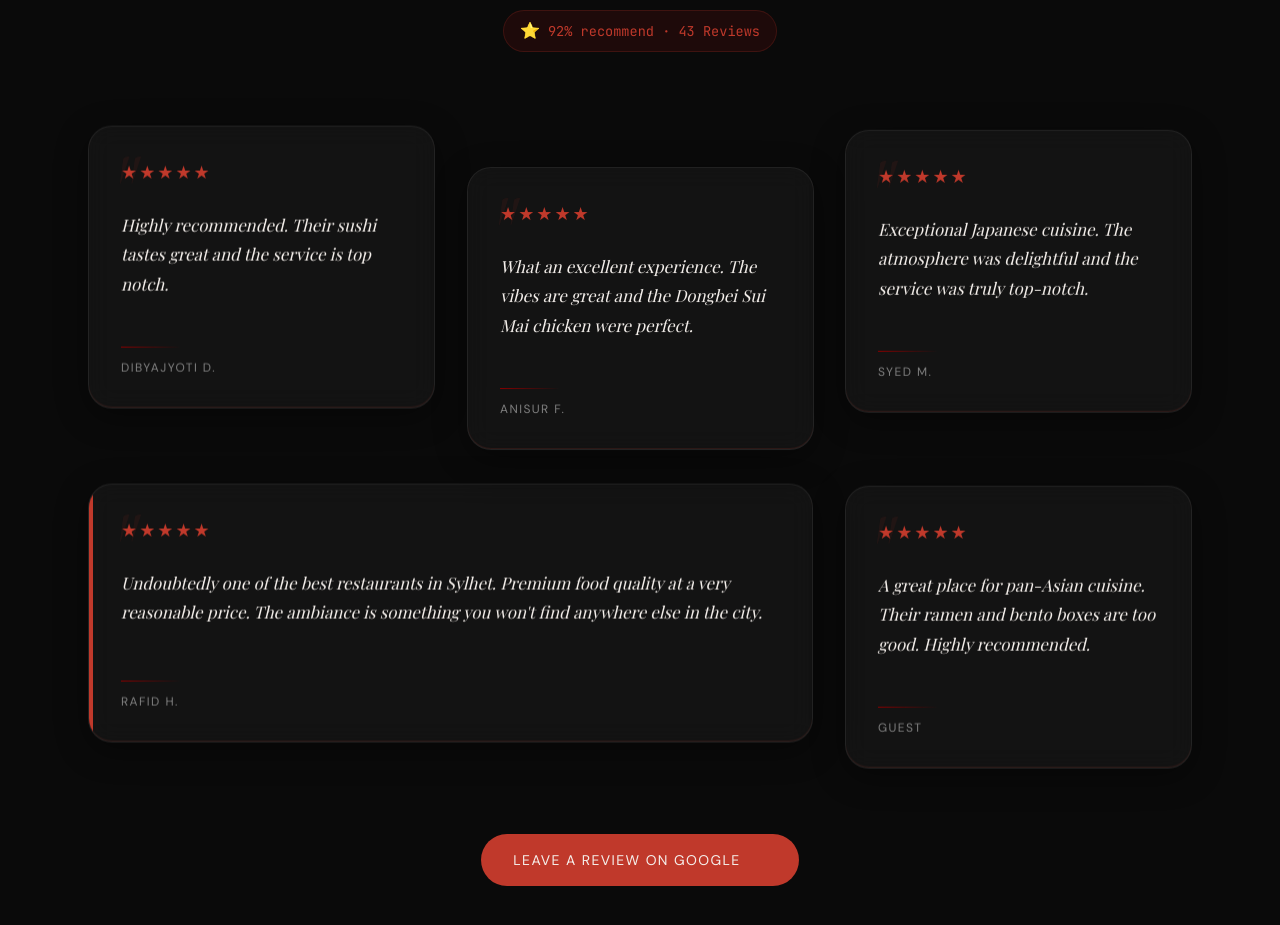
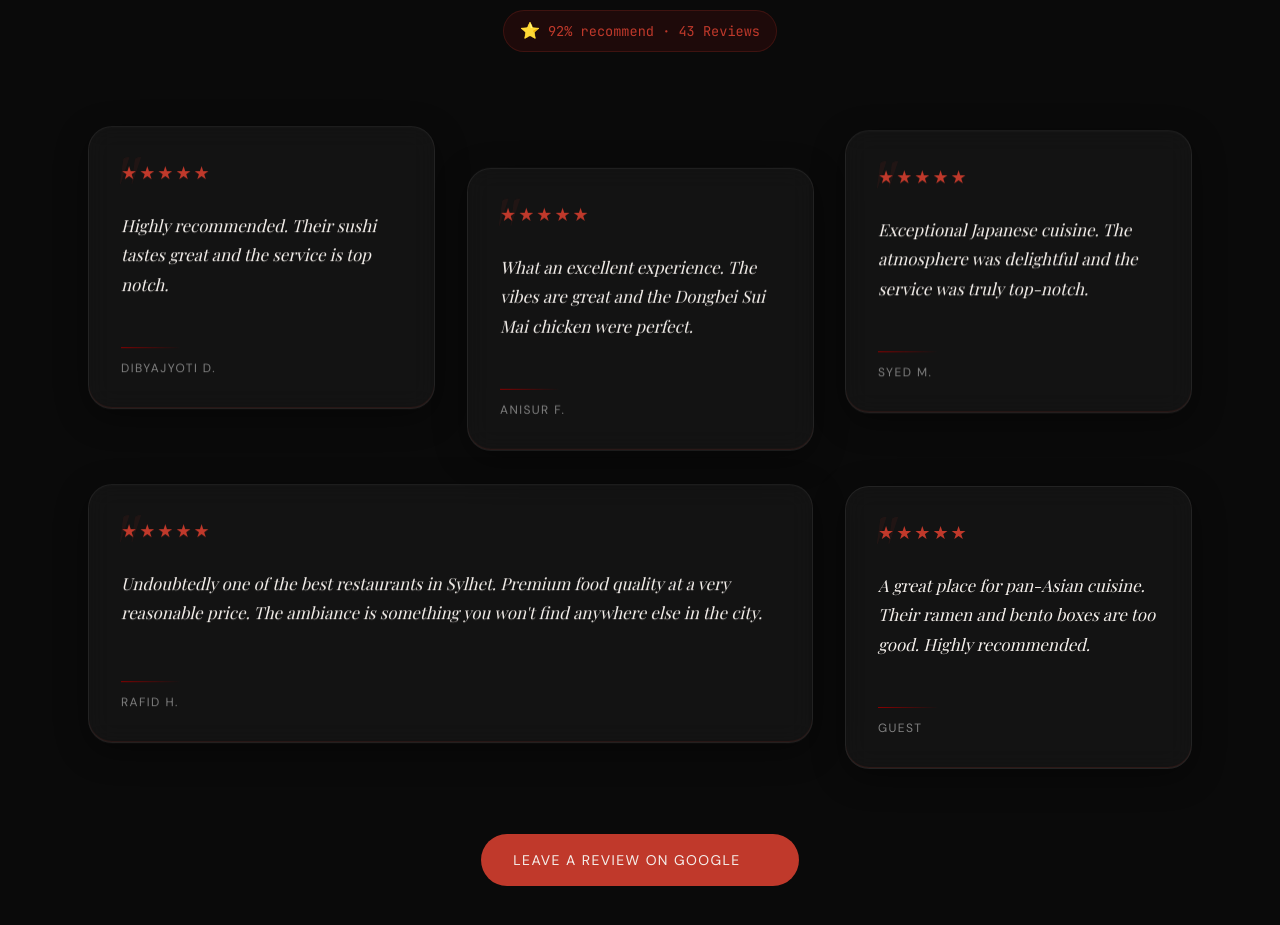
Before and after one commit to SadmanMahi67/yokoso-website, a React (Vite) app: page / in a window 1280 px wide. Shown: the part 4780-5705 px from the top of the page. Built offline with nearby package versions, Linux system fonts and the light colour scheme; a web font is replaced by a local one.

Commit message:
feat: initialize restaurant website structure with App component and Sakura animation canvas

```diff
--- a/src/App.jsx
+++ b/src/App.jsx
@@ -857,13 +857,9 @@ const GuestExperience = () => {
             return (
               <div
                 key={idx}
-                className={`w-full group review-card ${isMiddleCol ? 'lg:mt-[40px]' : ''} ${isFeatured ? 'md:col-span-2 featured-card' : 'lg:col-span-1'}`}
+                className={`w-full group review-card-container ${isMiddleCol ? 'lg:mt-[40px]' : ''} ${isFeatured ? 'md:col-span-2 featured-card' : 'lg:col-span-1'}`}
               >
-                <div className="relative review-card-glass p-8 overflow-hidden transition-all duration-[400ms] ease-[cubic-bezier(0.25,0.46,0.45,0.94)] group-hover:-translate-y-[6px]">
-
-                  {isFeatured && (
-                    <div className="absolute left-0 top-0 w-[4px] bg-[#C0392B] featured-border" style={{ height: 0 }}></div>
-                  )}
+                <div className="relative review-card p-8 overflow-hidden transition-all duration-[400ms] ease-[cubic-bezier(0.25,0.46,0.45,0.94)] group-hover:-translate-y-[6px]">
 
                   {/* Giant Decorative Quote */}
                   <div className="absolute top-4 left-6 font-cormorant italic quote-mark text-[5rem] opacity-[0.35] leading-none select-none pointer-events-none transition-opacity duration-[400ms] group-hover:opacity-60">"</div>
--- a/src/index.css
+++ b/src/index.css
@@ -362,7 +362,7 @@ html.lenis {
 }
 
 /* Fix 2: Review Cards Glassmorphism */
-.review-card-glass {
+.review-card {
   background: rgba(255, 255, 255, 0.04) !important;
   backdrop-filter: blur(12px) !important;
   -webkit-backdrop-filter: blur(12px) !important;
@@ -371,28 +371,52 @@ html.lenis {
     inset 0 -1px 0 rgba(192, 57, 43, 0.15),
     0 8px 32px rgba(0, 0, 0, 0.4) !important;
   border-radius: 1.5rem;
+  position: relative;
+  overflow: hidden;
+  transition: all 0.4s cubic-bezier(0.25, 0.46, 0.45, 0.94);
+  /* Keep GPU acceleration */
   will-change: transform;
   transform: translateZ(0);
   backface-visibility: hidden;
 }
 
-.review-card-glass:hover {
+/* The red accent line — hidden by default */
+.review-card::before {
+  content: '';
+  position: absolute;
+  left: 0;
+  top: 0;
+  width: 3px;
+  height: 0%;           /* starts at 0 — invisible */
+  background: #C0392B;
+  border-radius: 0 2px 2px 0;
+  transition: height 0.4s cubic-bezier(0.25, 0.46, 0.45, 0.94);
+  z-index: 10;
+}
+
+/* On hover — line grows from top to bottom */
+.review-card:hover::before {
+  height: 100%;         /* reveals fully on hover */
+}
+
+/* On hover — glass brightens slightly */
+.review-card:hover {
   background: rgba(255, 255, 255, 0.07) !important;
-  border: 1px solid rgba(192, 57, 43, 0.25) !important;
+  border-left: 1px solid rgba(192, 57, 43, 0.3) !important;
   box-shadow:
     inset 0 -1px 0 rgba(192, 57, 43, 0.2),
     0 20px 60px rgba(0, 0, 0, 0.5) !important;
 }
 
-.review-card-glass .quote-mark {
+.review-card .quote-mark {
   color: rgba(192, 57, 43, 0.25) !important;
 }
 
-.review-card-glass .reviewer-name {
+.review-card .reviewer-name {
   color: rgba(240, 240, 240, 0.5) !important;
 }
 
-.review-card-glass .review-text {
+.review-card .review-text {
   color: #F5F0EC !important;
 }
 
```
